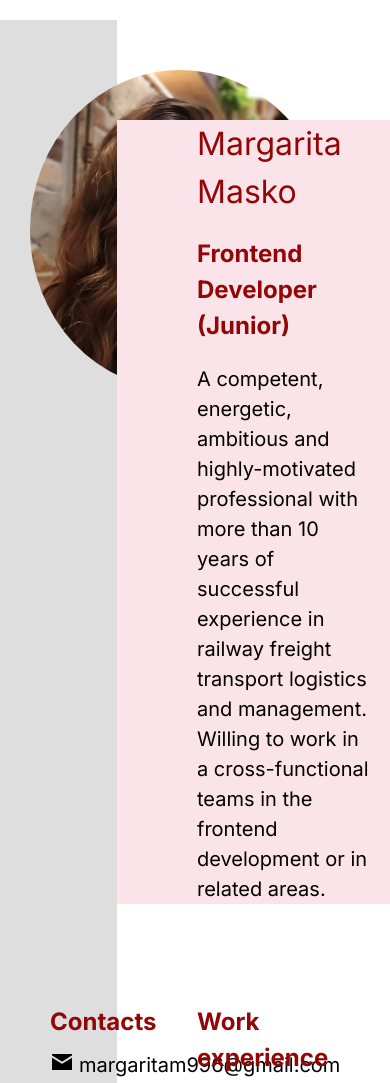
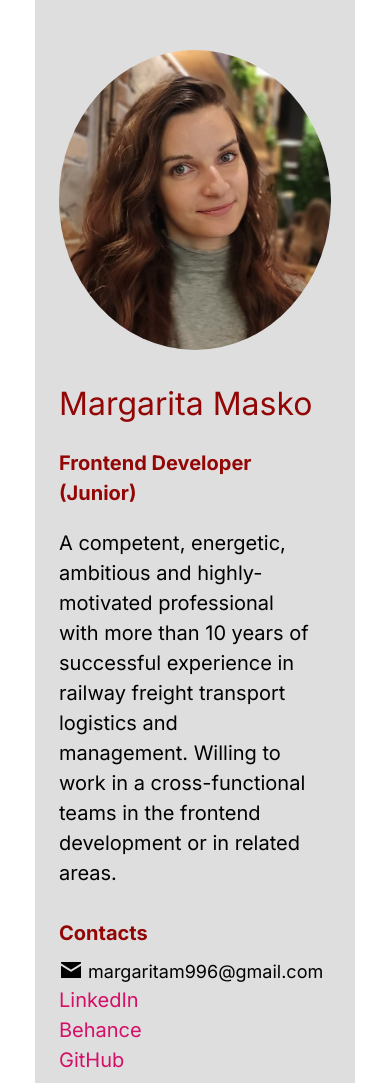
Before and after one commit to MARGO06/CV, a plain HTML site: page index.html in a window 390 px wide. Shown: the top 1083 px of the page. Drawn offline with Linux system fonts and the light colour scheme.

Commit message:
feat: add css media

```diff
--- /dev/null
+++ b/adaptive.css
@@ -0,0 +1,112 @@
+@media (max-width: 1221px){
+  .container{
+    max-width: 930px;
+  }
+  .head__img{
+    width: 35%;
+  }
+  .head__photo{
+    width: 85%;
+    height: 65%;
+  }
+  .contacts{
+    padding-left: 30px;
+  }
+  .aside{
+    width:39%
+  }
+  .contacts__mail{
+    font-size: 18px;
+  }
+}
+
+@media (max-width: 931px){
+  .container{
+    width: 760px;
+  }
+  .head__img{
+    width: 45%;
+  }
+  .head__photo{
+    width: 80%;
+    height: 55%;
+    margin-top: 90px;
+  }
+  .aside{
+    width:45%
+  }
+  p,
+  li,
+  a,
+  h2{
+  font-size: 16px;
+  }
+}
+
+@media (max-width: 761px){
+  .container{
+    max-width: 630px;
+  }
+  .head__img{
+    width: 65%;
+  }
+  .head__photo{
+    width: 75%;
+    height: 45%;
+    margin-top: 110px;
+  }
+  .contacts{
+    padding-left: 30px;
+  }
+  .aside{
+    width:50%
+  }
+}
+
+@media (max-width: 631px){
+  .container{
+    max-width: 320px;
+    background-color: rgba(150, 147, 147, 0.3);
+  }
+  .head,
+  .information{
+    flex-direction: column;
+  }
+  .main__head{
+    display: flex;
+    flex-direction: column;
+    padding: 0;
+  }
+  .main__head,
+  .head__img,
+  .aside,
+  .main{
+    background-color: transparent;
+    width: 85%;
+    margin: 0 auto;
+  }
+  .contacts,
+  .skills,
+  .main{
+    padding-left: 0;
+  }
+  .h1{
+    text-align: center;
+  }
+  p,
+  li,
+  a,
+  h2{
+    font-size: 20px;
+  }
+  .head__img{
+    margin: 30px auto;
+  }
+  .head__photo{
+    width: 100%;
+    margin: 0;
+  }
+  .contacts{
+    margin-top: 30px;
+  }
+}
--- a/index.html
+++ b/index.html
@@ -5,6 +5,7 @@
   <meta name="viewport" content="width=device-width, initial-scale=1.0">
   <link href="https://fonts.googleapis.com/css2?family=Inter:wght@300;400;700&display=swap" rel="stylesheet">
   <link rel="stylesheet" href="style.css">
+  <link rel="stylesheet" href="adaptive.css">
   <title>CV</title>
 </head>
 <body>
--- a/style.css
+++ b/style.css
@@ -58,8 +58,7 @@
 p,
 li,
 a,
-h2,
-h1{
+h2{
   font-size: 20px;
   font-family: Inter;
   font-weight: 400;
@@ -71,6 +70,9 @@ h2{
 }
 h1{
   font-size: 32px;
+  font-family: Inter;
+  font-weight: 400;
+  line-height: 150%;
 }
 .list,
 .list__item,
```
